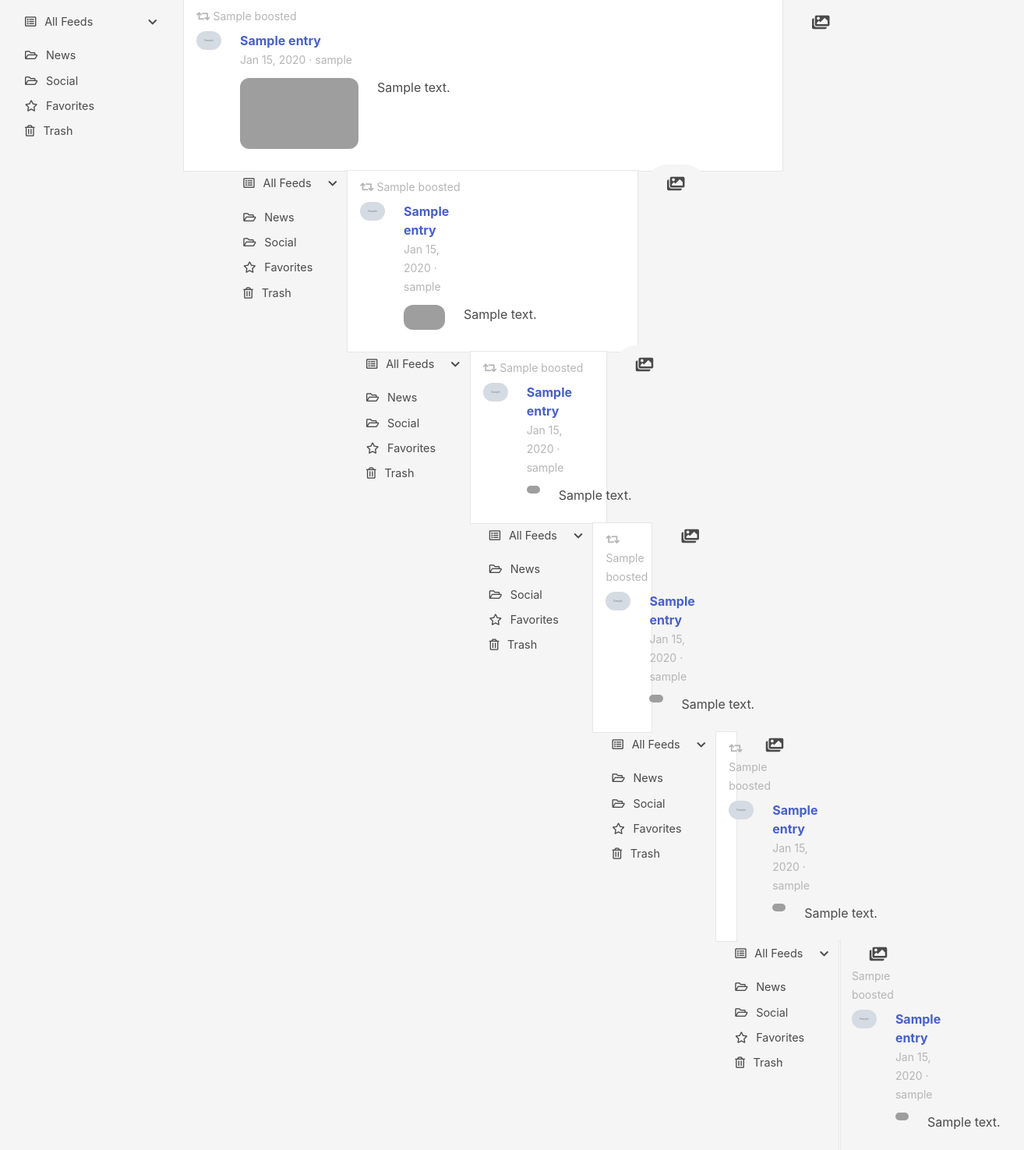
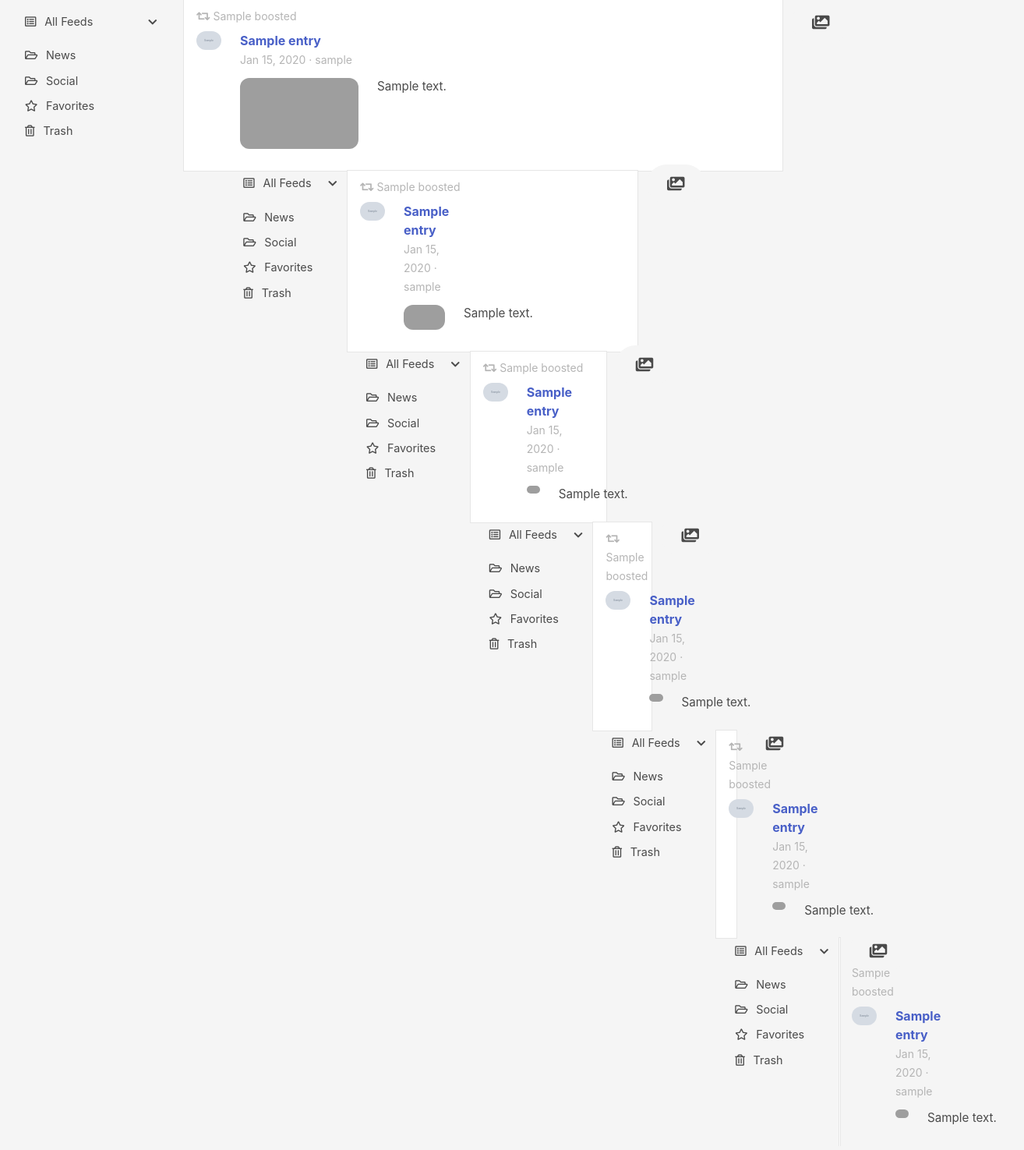
Before and after one commit to facundoolano/feedi, a Flask app: page / in a window 1560 px wide; the page is wider, and only the part inside the window is pictured. Shown: that part at 78% size, without its empty margins (172-1486 px from the left). Run offline with Flask 3, Linux system fonts and the light colour scheme; tables that the repository leaves empty hold one stand-in row (values such as "Sample post"); grey boxes marked "Sample" are stand-in pictures; grey boxes are pictures that could not be loaded.

Commit message:
tweak content font

```diff
--- a/feedi/static/css/main.css
+++ b/feedi/static/css/main.css
@@ -22,7 +22,8 @@
 }
 
 .body-container {
-    margin-bottom: 0!important
+    margin-bottom: 0!important;
+    font-size: 0.95em;
 }
 
 .media-url-container {
```
